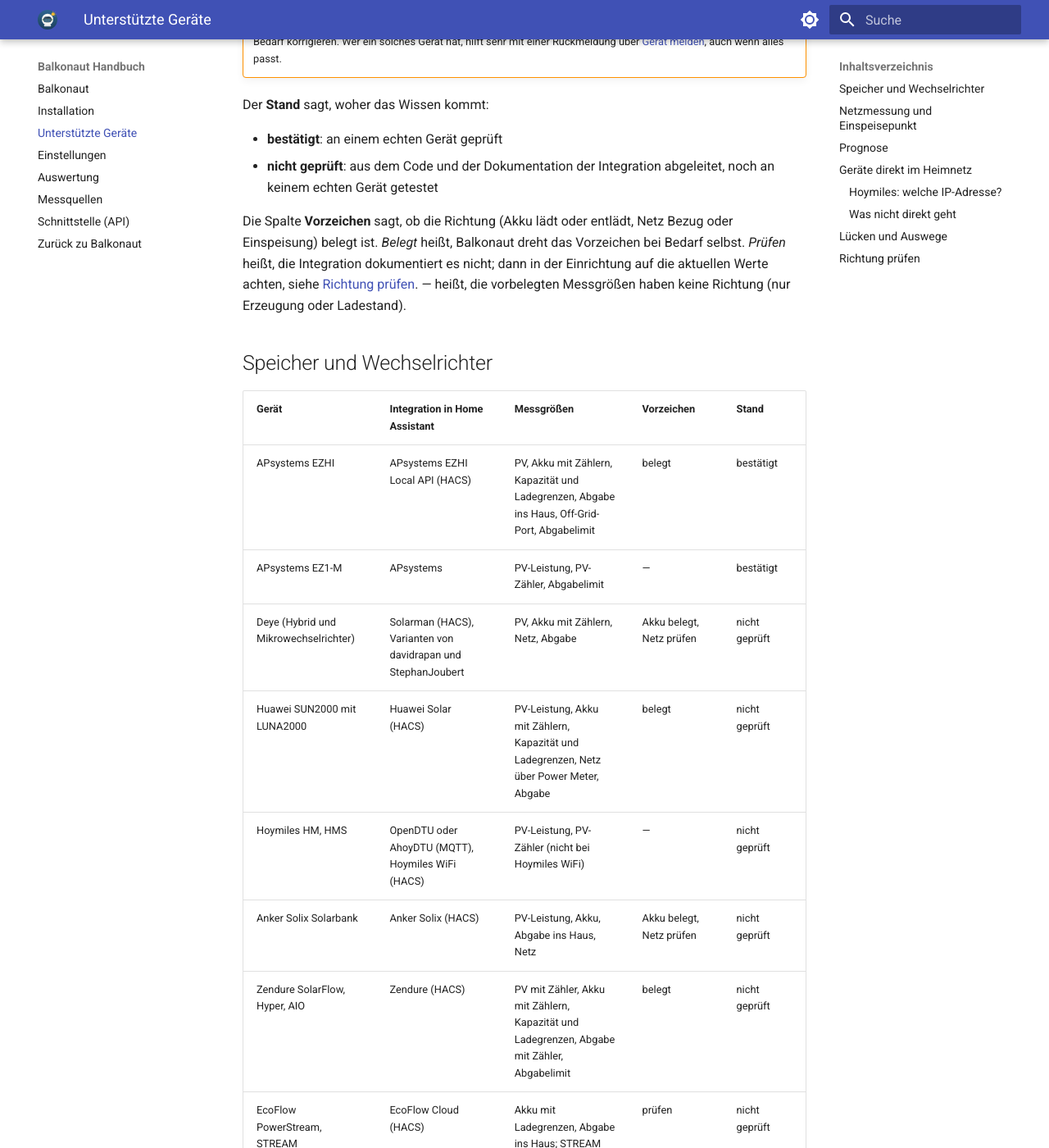
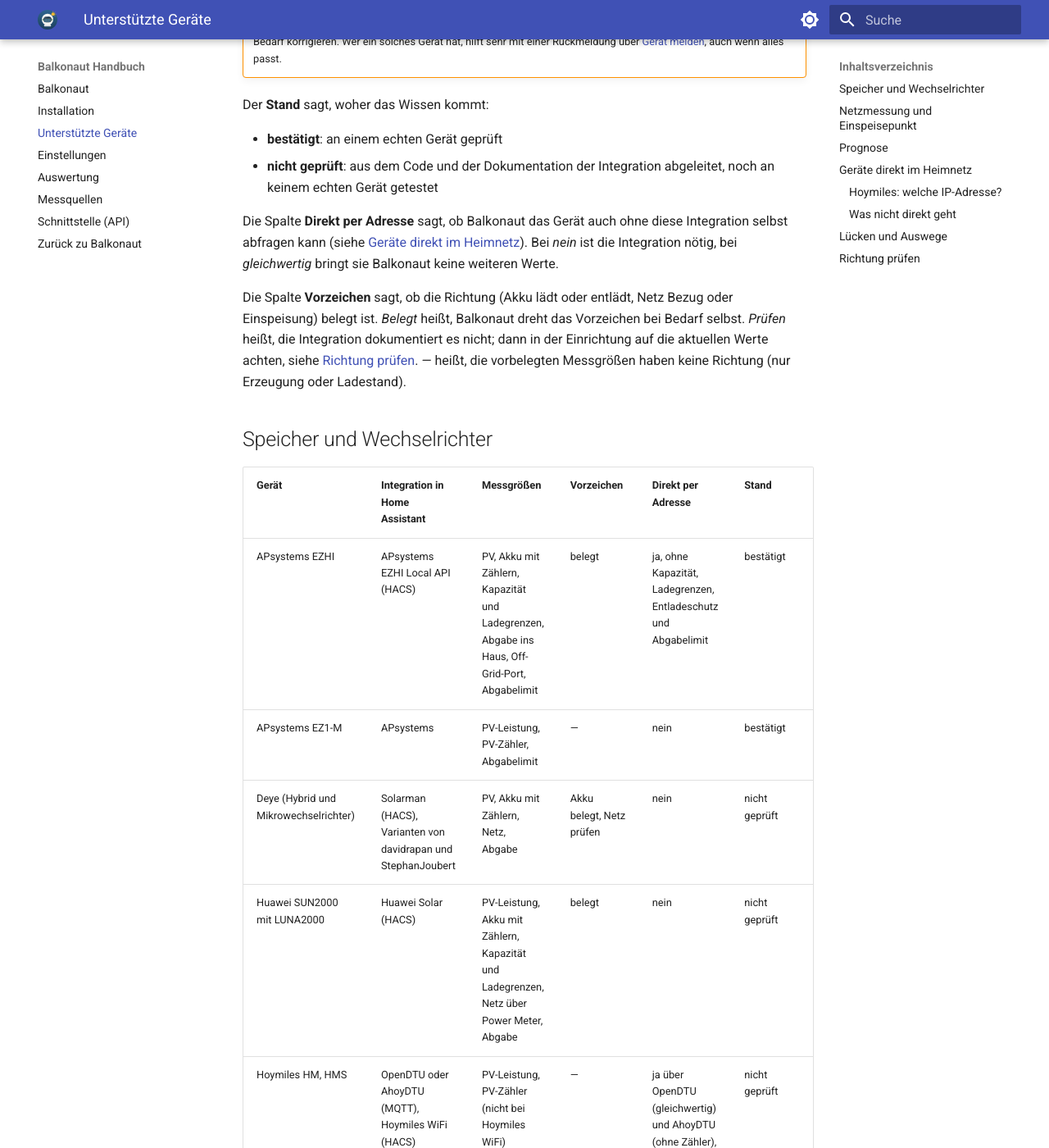
Before and after one commit to balkonaut/balkonaut, an MkDocs documentation site: the page built from docs/geraete.md, in a window 1280 px wide and 1400 px high, scrolled down 347 px. Shown: the whole window at 82% size. Built offline with MkDocs 1.6.1 and Material for MkDocs 9.7.7, drawn with Linux system fonts in a browser that asks for light colours; some of the changed text lies outside the part shown.

Commit message:
Handbuch: Spalte „Direkt per Adresse“ bei den Geräten
Die Gerätetabellen sagen jetzt, ob Balkonaut ein Gerät auch ohne Integration des Herstellers abfragen kann und ob
die Integration mehr bringt (EZHI: Kapazität und Grenzen; Shelly und OpenDTU: gleichwertig; übrige: nötig). Der
Hinweis „Pro Gerät eine Quelle“ in der geführten Einrichtung verweist darauf.

Refs #123

```diff
--- a/docs/geraete.md
+++ b/docs/geraete.md
@@ -17,6 +17,10 @@
 - **nicht geprüft**: aus dem Code und der Dokumentation der Integration abgeleitet, noch an keinem echten Gerät
   getestet
 
+Die Spalte **Direkt per Adresse** sagt, ob Balkonaut das Gerät auch ohne diese Integration selbst abfragen kann
+(siehe [Geräte direkt im Heimnetz](#gerate-direkt-im-heimnetz)). Bei *nein* ist die Integration nötig, bei
+*gleichwertig* bringt sie Balkonaut keine weiteren Werte.
+
 Die Spalte **Vorzeichen** sagt, ob die Richtung (Akku lädt oder entlädt, Netz Bezug oder Einspeisung) belegt ist.
 *Belegt* heißt, Balkonaut dreht das Vorzeichen bei Bedarf selbst. *Prüfen* heißt, die Integration dokumentiert es
 nicht; dann in der Einrichtung auf die aktuellen Werte achten, siehe [Richtung prüfen](#richtung-prufen).
@@ -24,31 +28,31 @@
 
 ## Speicher und Wechselrichter
 
-| Gerät | Integration in Home Assistant | Messgrößen | Vorzeichen | Stand |
-|---|---|---|---|---|
-| APsystems EZHI | APsystems EZHI Local API (HACS) | PV, Akku mit Zählern, Kapazität und Ladegrenzen, Abgabe ins Haus, Off-Grid-Port, Abgabelimit | belegt | bestätigt |
-| APsystems EZ1-M | APsystems | PV-Leistung, PV-Zähler, Abgabelimit | — | bestätigt |
-| Deye (Hybrid und Mikrowechselrichter) | Solarman (HACS), Varianten von davidrapan und StephanJoubert | PV, Akku mit Zählern, Netz, Abgabe | Akku belegt, Netz prüfen | nicht geprüft |
-| Huawei SUN2000 mit LUNA2000 | Huawei Solar (HACS) | PV-Leistung, Akku mit Zählern, Kapazität und Ladegrenzen, Netz über Power Meter, Abgabe | belegt | nicht geprüft |
-| Hoymiles HM, HMS | OpenDTU oder AhoyDTU (MQTT), Hoymiles WiFi (HACS) | PV-Leistung, PV-Zähler (nicht bei Hoymiles WiFi) | — | nicht geprüft |
-| Anker Solix Solarbank | Anker Solix (HACS) | PV-Leistung, Akku, Abgabe ins Haus, Netz | Akku belegt, Netz prüfen | nicht geprüft |
-| Zendure SolarFlow, Hyper, AIO | Zendure (HACS) | PV mit Zähler, Akku mit Zählern, Kapazität und Ladegrenzen, Abgabe mit Zähler, Abgabelimit | belegt | nicht geprüft |
-| EcoFlow PowerStream, STREAM | EcoFlow Cloud (HACS) | Akku mit Ladegrenzen, Abgabe ins Haus; STREAM auch PV, Akku-Zähler und Netz | prüfen | nicht geprüft |
-| Growatt MIN, MIC, MOD, SPH | Growatt Server | PV mit Zähler, Ladestand, Akku-Zähler, Abgabe | — | nicht geprüft |
-| Victron GX (MultiPlus, Quattro, MPPT) | Victron GX, Victron MQTT (HACS) oder Victron Modbus (HACS) | PV und Akku mit Zählern, Netz; über Modbus nur Akku | GX und MQTT belegt, Modbus prüfen | nicht geprüft |
-| Fox ESS H1, H3, KH, EVO | FoxESS Modbus oder FoxESS Cloud (HACS) | PV mit Zähler, Akku mit Zählern und Ladegrenzen, Netz, Abgabe; Cloud nur PV und Akku | Modbus belegt, Cloud prüfen | nicht geprüft |
-| Marstek Venus C, D, E | Marstek Local API oder Marstek Modbus (HACS) | PV, Akku; über Modbus auch Zähler, Ladegrenzen und Abgabe | Local API belegt, Modbus prüfen | nicht geprüft |
-| Sungrow SH*RT, SH*K | Modbus-Vorlage von mkaiser (YAML) | PV und Akku mit Zählern, Kapazität und Ladegrenzen, Netz, Abgabe | belegt | nicht geprüft |
-| SolaX X1, X3 | SolaX Modbus (HACS) | PV mit Zähler, Akku mit Zählern, Netz, Abgabe | belegt | nicht geprüft |
+| Gerät | Integration in Home Assistant | Messgrößen | Vorzeichen | Direkt per Adresse | Stand |
+|---|---|---|---|---|---|
+| APsystems EZHI | APsystems EZHI Local API (HACS) | PV, Akku mit Zählern, Kapazität und Ladegrenzen, Abgabe ins Haus, Off-Grid-Port, Abgabelimit | belegt | ja, ohne Kapazität, Ladegrenzen, Entladeschutz und Abgabelimit | bestätigt |
+| APsystems EZ1-M | APsystems | PV-Leistung, PV-Zähler, Abgabelimit | — | nein | bestätigt |
+| Deye (Hybrid und Mikrowechselrichter) | Solarman (HACS), Varianten von davidrapan und StephanJoubert | PV, Akku mit Zählern, Netz, Abgabe | Akku belegt, Netz prüfen | nein | nicht geprüft |
+| Huawei SUN2000 mit LUNA2000 | Huawei Solar (HACS) | PV-Leistung, Akku mit Zählern, Kapazität und Ladegrenzen, Netz über Power Meter, Abgabe | belegt | nein | nicht geprüft |
+| Hoymiles HM, HMS | OpenDTU oder AhoyDTU (MQTT), Hoymiles WiFi (HACS) | PV-Leistung, PV-Zähler (nicht bei Hoymiles WiFi) | — | ja über OpenDTU (gleichwertig) und AhoyDTU (ohne Zähler), nicht über Hoymiles WiFi | nicht geprüft |
+| Anker Solix Solarbank | Anker Solix (HACS) | PV-Leistung, Akku, Abgabe ins Haus, Netz | Akku belegt, Netz prüfen | nein | nicht geprüft |
+| Zendure SolarFlow, Hyper, AIO | Zendure (HACS) | PV mit Zähler, Akku mit Zählern, Kapazität und Ladegrenzen, Abgabe mit Zähler, Abgabelimit | belegt | nein | nicht geprüft |
+| EcoFlow PowerStream, STREAM | EcoFlow Cloud (HACS) | Akku mit Ladegrenzen, Abgabe ins Haus; STREAM auch PV, Akku-Zähler und Netz | prüfen | nein | nicht geprüft |
+| Growatt MIN, MIC, MOD, SPH | Growatt Server | PV mit Zähler, Ladestand, Akku-Zähler, Abgabe | — | nein | nicht geprüft |
+| Victron GX (MultiPlus, Quattro, MPPT) | Victron GX, Victron MQTT (HACS) oder Victron Modbus (HACS) | PV und Akku mit Zählern, Netz; über Modbus nur Akku | GX und MQTT belegt, Modbus prüfen | nein | nicht geprüft |
+| Fox ESS H1, H3, KH, EVO | FoxESS Modbus oder FoxESS Cloud (HACS) | PV mit Zähler, Akku mit Zählern und Ladegrenzen, Netz, Abgabe; Cloud nur PV und Akku | Modbus belegt, Cloud prüfen | nein | nicht geprüft |
+| Marstek Venus C, D, E | Marstek Local API oder Marstek Modbus (HACS) | PV, Akku; über Modbus auch Zähler, Ladegrenzen und Abgabe | Local API belegt, Modbus prüfen | nein | nicht geprüft |
+| Sungrow SH*RT, SH*K | Modbus-Vorlage von mkaiser (YAML) | PV und Akku mit Zählern, Kapazität und Ladegrenzen, Netz, Abgabe | belegt | nein | nicht geprüft |
+| SolaX X1, X3 | SolaX Modbus (HACS) | PV mit Zähler, Akku mit Zählern, Netz, Abgabe | belegt | nein | nicht geprüft |
 
 ## Netzmessung und Einspeisepunkt
 
-| Gerät | Integration in Home Assistant | Messgrößen | Vorzeichen | Stand |
-|---|---|---|---|---|
-| Shelly Pro 3EM | Shelly | Netzleistung über alle Phasen saldiert | belegt | bestätigt |
-| Shelly Plug (Gen2, Gen3) | Shelly | Abgabe ins Haus, Zähler am Einspeisepunkt | prüfen (je nach Anschluss) | bestätigt |
-| Shelly Pro EM, EM Gen3 | Shelly | Netzleistung an Kanal 0 | prüfen | nicht geprüft |
-| Tibber Pulse | Tibber | Netzbezug | — | nicht geprüft |
+| Gerät | Integration in Home Assistant | Messgrößen | Vorzeichen | Direkt per Adresse | Stand |
+|---|---|---|---|---|---|
+| Shelly Pro 3EM | Shelly | Netzleistung über alle Phasen saldiert | belegt | ja, gleichwertig | bestätigt |
+| Shelly Plug (Gen2, Gen3) | Shelly | Abgabe ins Haus, Zähler am Einspeisepunkt | prüfen (je nach Anschluss) | ja, gleichwertig | bestätigt |
+| Shelly Pro EM, EM Gen3 | Shelly | Netzleistung an Kanal 0 | prüfen | ja, gleichwertig | nicht geprüft |
+| Tibber Pulse | Tibber | Netzbezug | — | nein | nicht geprüft |
 
 ## Prognose
 
```
Also changed, not shown: docs/installation.md (+4 -0 lines).
